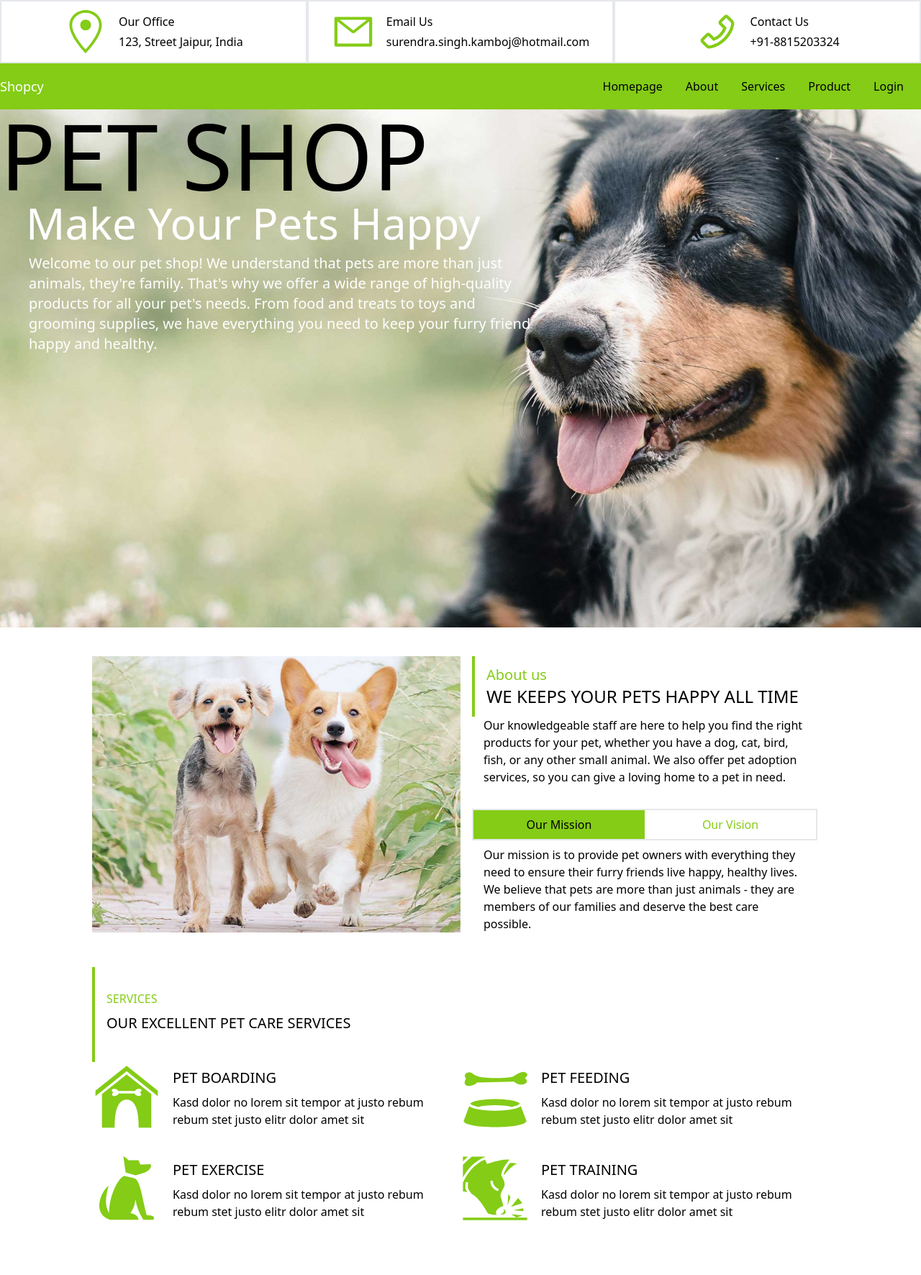
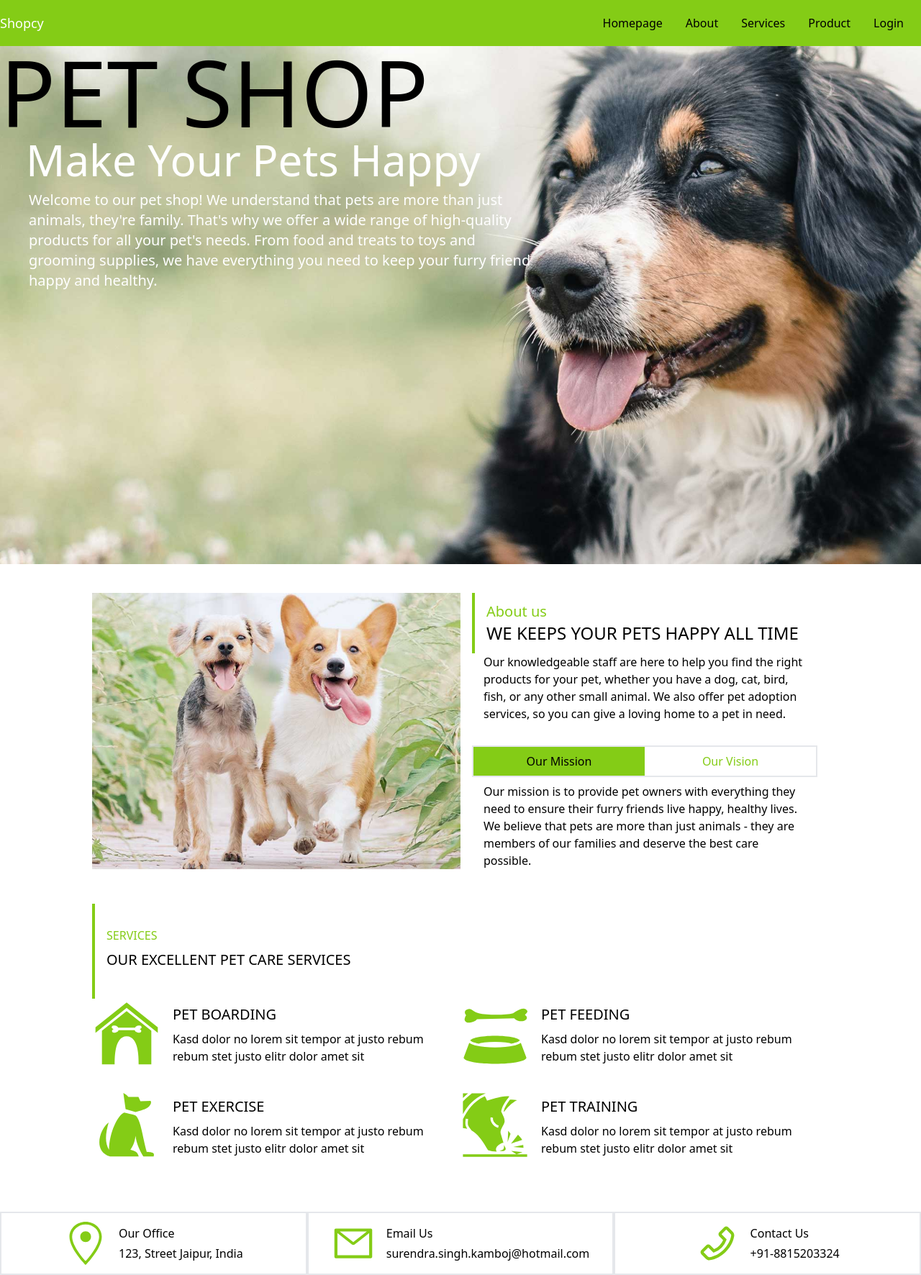
Before and after one commit to surendraSinghKamboj/shopcy, a Next.js app: page / in a window 1280 px wide. Shown: the whole page at 72% size. Built offline with nearby package versions, Linux system fonts and the light colour scheme.

Commit message:
Header position changed

```diff
--- a/src/pages/_app.js
+++ b/src/pages/_app.js
@@ -4,8 +4,9 @@ import '@/styles/globals.css'
 
 export default function App({ Component, pageProps }) {
   return <>
-    <Header />
+
     <Navbar />
     <Component {...pageProps} />
+  <Header />
   </>
 }
```
